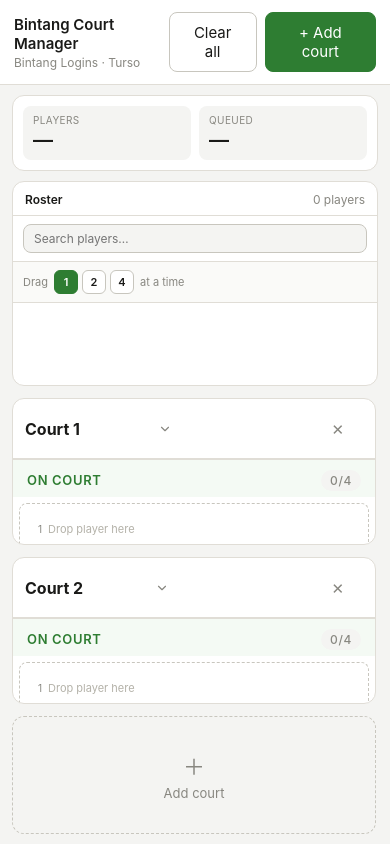
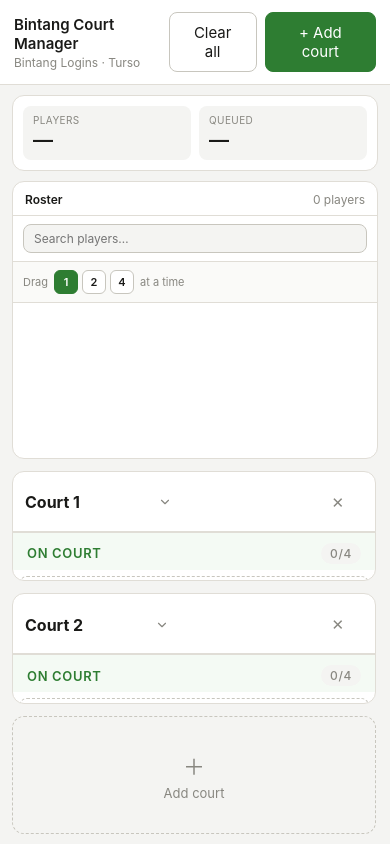
Before and after one commit to maijordan/jonstrikersite, a website: page index.html in a window 390 px wide. Drawn offline with nearby package versions, Linux system fonts and the light colour scheme; no server answers.

Commit message:
Change for mobile

```diff
--- a/Style.css
+++ b/Style.css
@@ -720,7 +720,7 @@ body {
 @media (max-width: 900px) {
     #main-layout {
         grid-template-columns: 1fr;
-        grid-template-rows: 2fr 3fr;
+        grid-template-rows: 1fr 1fr;
         gap: 12px;
         padding: 10px 12px;
     }
```
